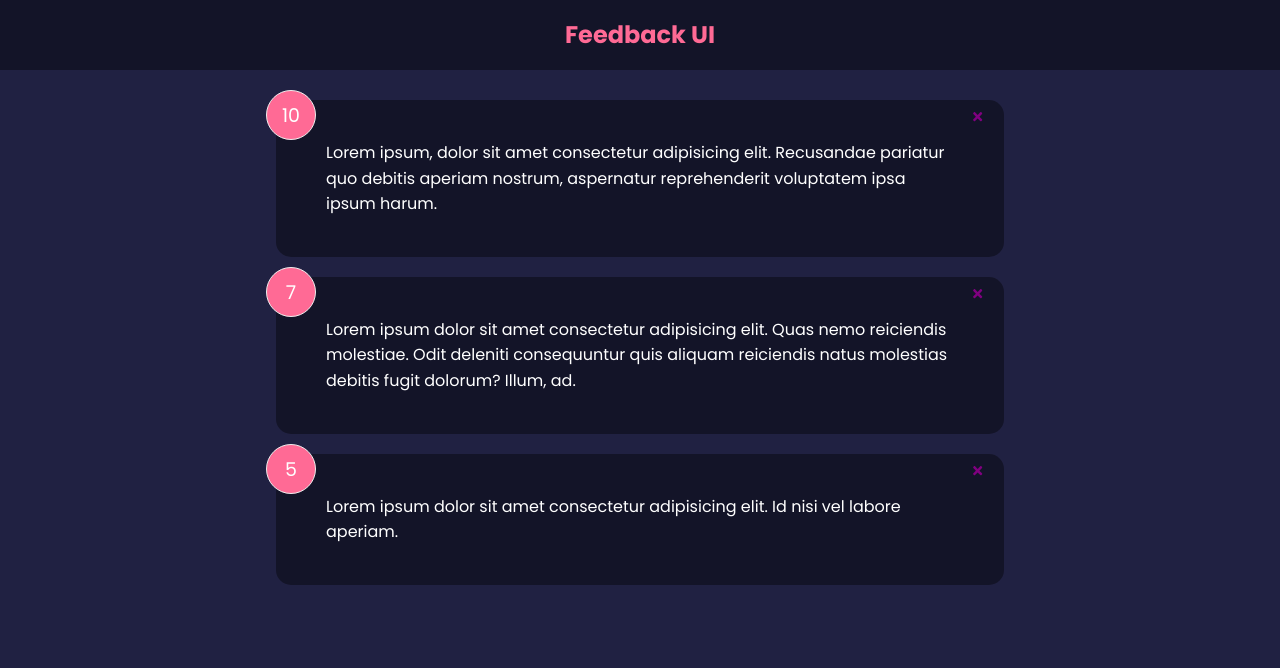
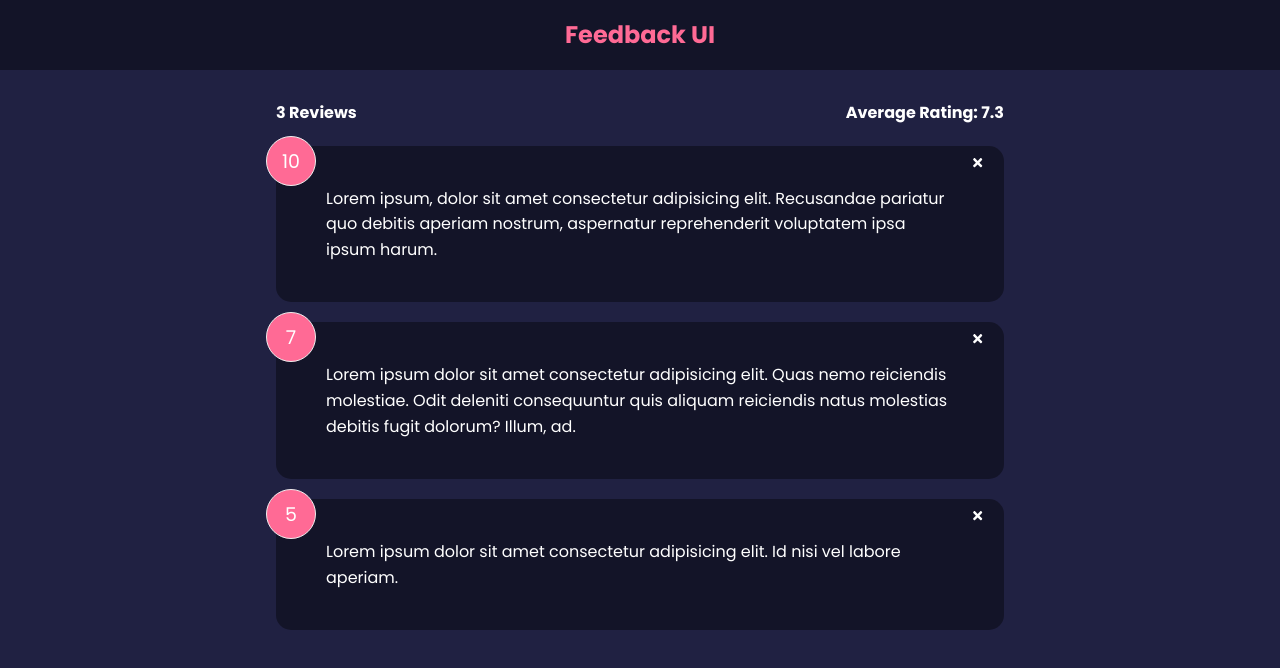
Before and after one commit to Radexman/react-recap, a React (Vite) app: page / in a window 1280 px wide. Shown: the top 668 px of the page. Built offline with nearby package versions, Linux system fonts and the light colour scheme.

Commit message:
FeedbackStats

```diff
--- a/src/App.jsx
+++ b/src/App.jsx
@@ -1,6 +1,7 @@
 import { useState } from 'react';
 import Header from './components/Header';
 import FeedbackList from './components/FeedbackList';
+import FeedbackStats from './components/FeedbackStats';
 import data from './data';
 
 const App = () => {
@@ -16,6 +17,7 @@
 		<>
 			<Header />
 			<div className='container'>
+				<FeedbackStats feedback={feedback} />
 				<FeedbackList
 					feedback={feedback}
 					handleDelete={deleteFeedback}
--- a/src/components/FeedbackItem.jsx
+++ b/src/components/FeedbackItem.jsx
@@ -12,7 +12,7 @@
 				onClick={() => handleDelete(id)}
 				className='close'
 			>
-				<FaTimes color='purple' />
+				<FaTimes color='white' />
 			</button>
 			<div className='text-display'>{text}</div>
 		</Card>
--- /dev/null
+++ b/src/components/FeedbackStats.jsx
@@ -0,0 +1,29 @@
+import PropTypes from 'prop-types';
+
+const FeedbackStats = ({ feedback }) => {
+	let average =
+		feedback.reduce((acc, cur) => {
+			return acc + cur.rating;
+		}, 0) / feedback.length;
+
+	average = average.toFixed(1).replace(/[.,]0$/, '');
+
+	return (
+		<div className='feedback-stats'>
+			<h4>{feedback.length} Reviews</h4>
+			<h4>Average Rating: {isNaN(average) ? 0 : average}</h4>
+		</div>
+	);
+};
+
+FeedbackStats.propTypes = {
+	feedback: PropTypes.arrayOf(
+		PropTypes.shape({
+			id: PropTypes.number.isRequired,
+			rating: PropTypes.number.isRequired,
+			text: PropTypes.string.isRequired,
+		})
+	),
+};
+
+export default FeedbackStats;
```
